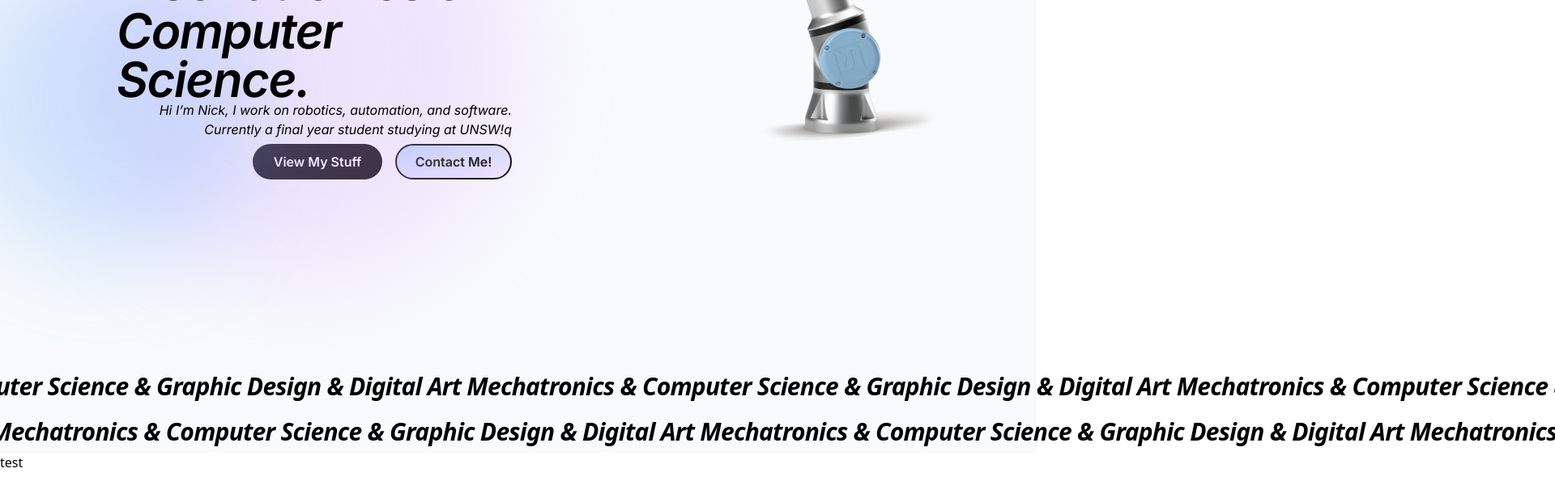
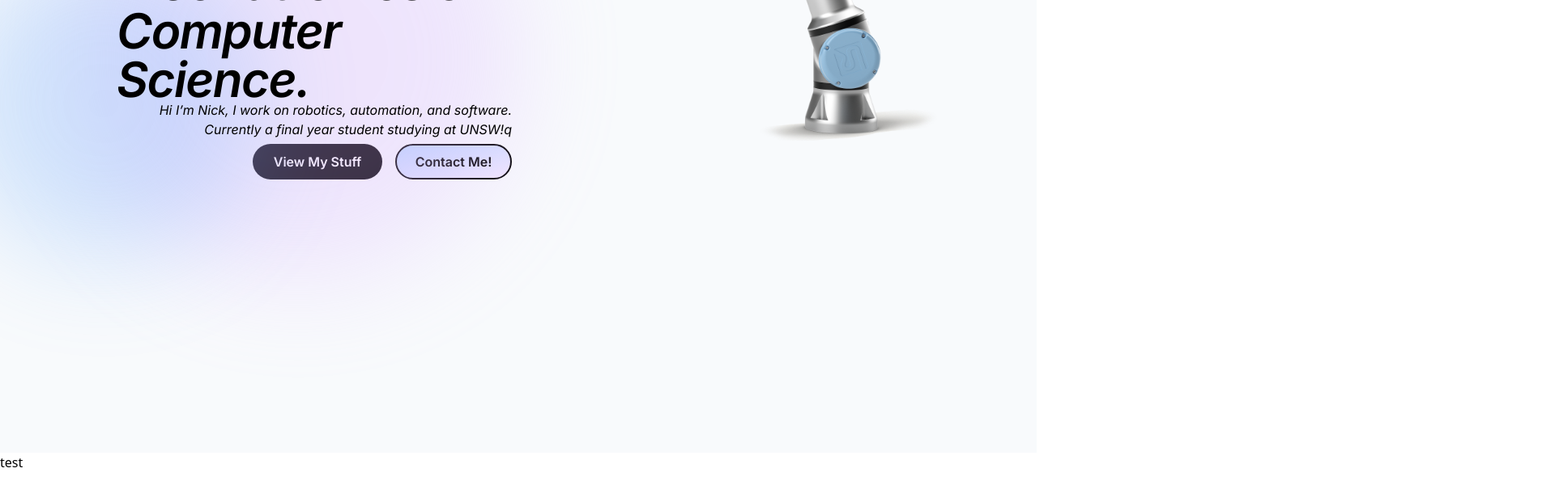
Before and after one commit to thnderblock/thnderblock.github.io, a React (Vite) app: page / in a window 1280 px wide. Shown: the part 288-904 px from the top of the page at 81% size, 1920 px wide, since content can reach past the window. Built offline with nearby package versions, Linux system fonts and the light colour scheme.

Commit message:
Temporarily removed horizontal scrolling item

```diff
--- a/src/components/Hero.jsx
+++ b/src/components/Hero.jsx
@@ -3,8 +3,7 @@ import { useScroll, useTransform, motion } from "motion/react";
 
 import ur from "../images/ur5e-2-md.png";
 
-// eslint-disable-next-line react/prop-types
-const Hero = ({ globalScrollYProgress }) => {
+const Hero = () => {
   const ref = useRef(null);
 
   const { scrollYProgress } = useScroll({
@@ -16,13 +15,6 @@ const Hero = ({ globalScrollYProgress }) => {
   const md = useTransform(scrollYProgress, [0, 1], [0, -50]);
   const lg = useTransform(scrollYProgress, [0, 1], [0, -60]);
   const xl = useTransform(scrollYProgress, [0, 1], [0, -120]);
-
-  const scaleForward = useTransform(globalScrollYProgress, [0, 1], [-300, 300]);
-  const scaleBackward = useTransform(
-    globalScrollYProgress,
-    [0, 1],
-    [500, -500],
-  );
 
   return (
     <div ref={ref} className="flex h-screen w-full flex-col gap-5 bg-slate-50">
@@ -67,23 +59,6 @@ const Hero = ({ globalScrollYProgress }) => {
           </motion.div>
         </div>
       </div>
-
-      <motion.div
-        style={{ x: scaleForward }}
-        className="whitespace-nowrap text-3xl font-semibold italic tracking-tight"
-      >
-        {"Mechatronics & Computer Science & Graphic Design & Digital Art ".repeat(
-          10,
-        )}
-      </motion.div>
-      <motion.div
-        style={{ x: scaleBackward, translateX: "-40%" }}
-        className="whitespace-nowrap text-3xl font-semibold italic tracking-tight"
-      >
-        {"Mechatronics & Computer Science & Graphic Design & Digital Art ".repeat(
-          10,
-        )}
-      </motion.div>
     </div>
   );
 };
```
